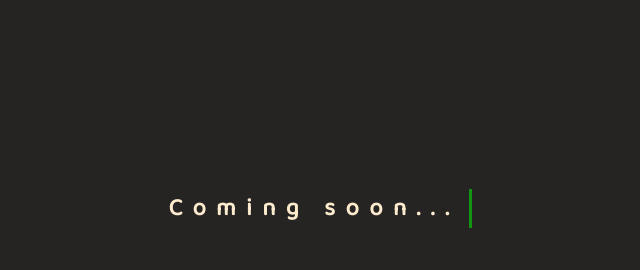
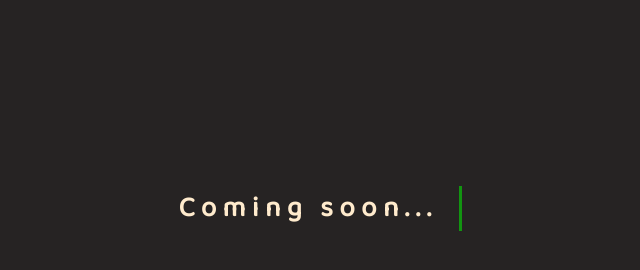
Before and after one commit to alibhimani21/alibhimani21.github.io, a website: page index.html in a window 1280 px wide. Shown: the whole page, without its empty margins (320-960 px from the left). Drawn offline with Linux system fonts and the light colour scheme.

Commit message:
final coming soon

```diff
--- a/style.css
+++ b/style.css
@@ -1,9 +1,9 @@
 .typewriter h1 {
   font-family: 'Baloo Bhai 2', cursive;
   color: blanchedalmond;
-  font-size: 24px;
+  font-size: 28px;
   border-right: solid 3px rgba(0,255,0,.75);
-  letter-spacing: 0.65rem;
+  letter-spacing: 0.4rem;
   overflow: hidden;
   white-space: nowrap;
 }
@@ -30,7 +30,7 @@ h1 {
 
 @keyframes animated-text{
   from{width: 0;}
-  to{width: 300px;}
+  to{width: 280px;}
 }
 
 /* cursor animations */
```
